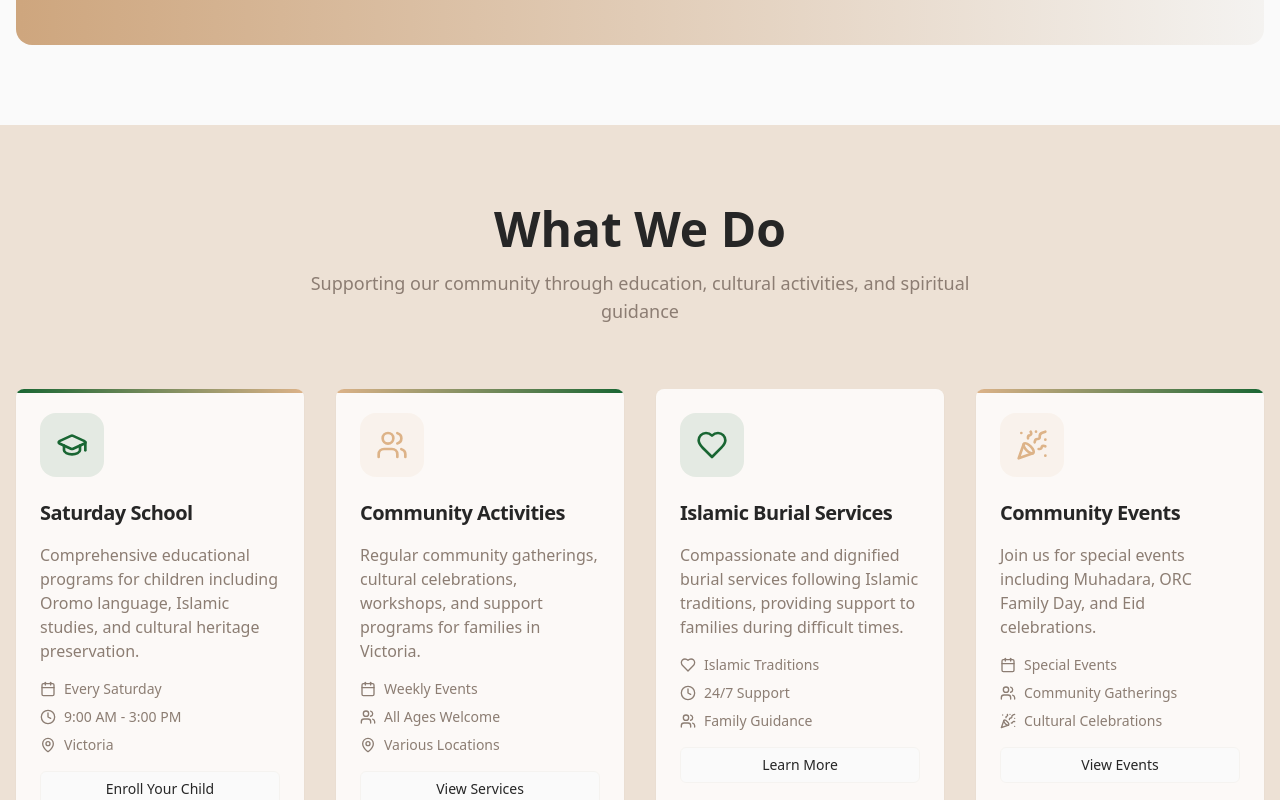
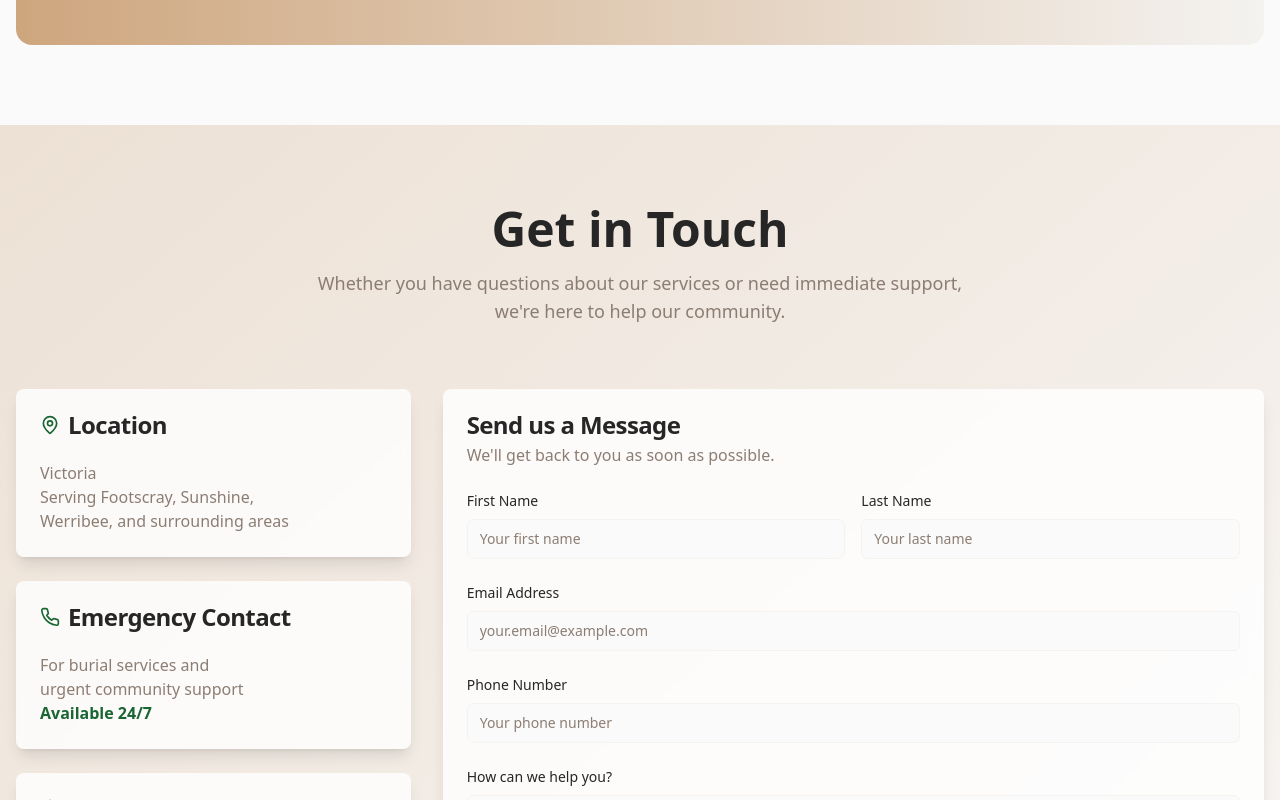
Before and after one commit to fes-reshid/oromo-resource-center, a React (Vite) app: page / in a window 1280 px wide. Shown: the part 1800-2600 px from the top of the page. Built offline with nearby package versions, Linux system fonts and the light colour scheme.

Commit message:
Refactor Services and Home Page

```diff
--- a/src/pages/Index.tsx
+++ b/src/pages/Index.tsx
@@ -1,7 +1,6 @@
 import Header from '@/components/Header';
 import Hero from '@/components/Hero';
 import About from '@/components/About';
-import Services from '@/components/Services';
 import Contact from '@/components/Contact';
 import Footer from '@/components/Footer';
 
@@ -11,7 +10,6 @@ const Index = () => {
       <Header />
       <Hero />
       <About />
-      <Services />
       <Contact />
       <Footer />
     </div>
```
